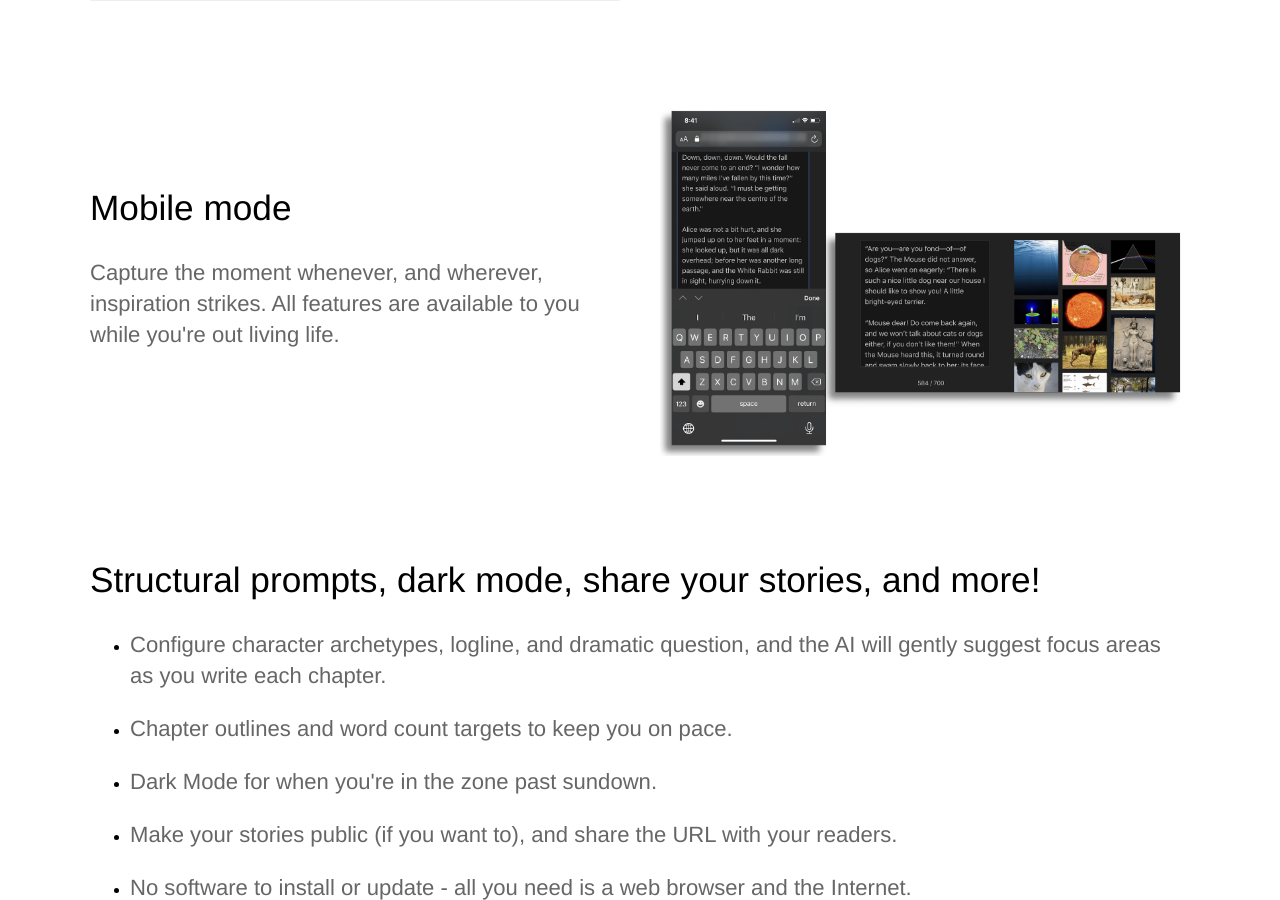
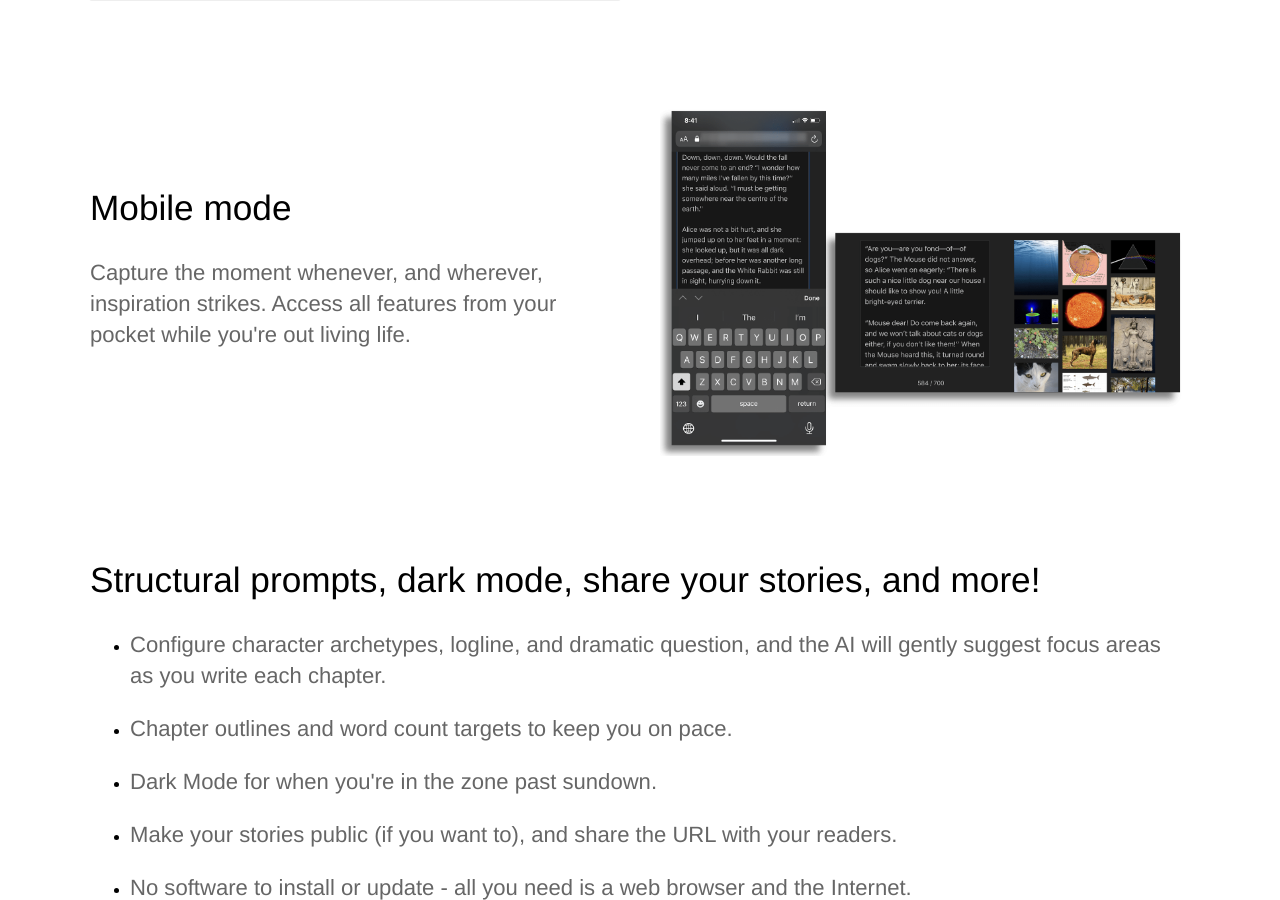
Before and after one commit to headchem/story-ghost, a Jekyll site: the page built from index.html, in a window 1280 px wide and 900 px high, scrolled down 2936 px. Built offline with Jekyll 4.4.1, drawn with Linux system fonts in a browser that asks for light colours; comment, search, counter and statistics services are not loaded.

Commit message:
update wording to mobile section

```diff
--- a/index.html
+++ b/index.html
@@ -86,7 +86,7 @@ description: Do what authors do best, let the AI handle the rest
 		<div class="container flex">
 			<div class="text editable">
 				<h2>Mobile mode</h2>
-				<p>Capture the moment whenever, and wherever, inspiration strikes. All features are available to you while you're out living life.</p>
+				<p>Capture the moment whenever, and wherever, inspiration strikes. Access all features from your pocket while you're out living life.</p>
 			</div>
 			<div class="image">
 				<img src="{{ site.baseurl }}/images/mobile-min.png" alt="screenshot of mobile design" />
```
